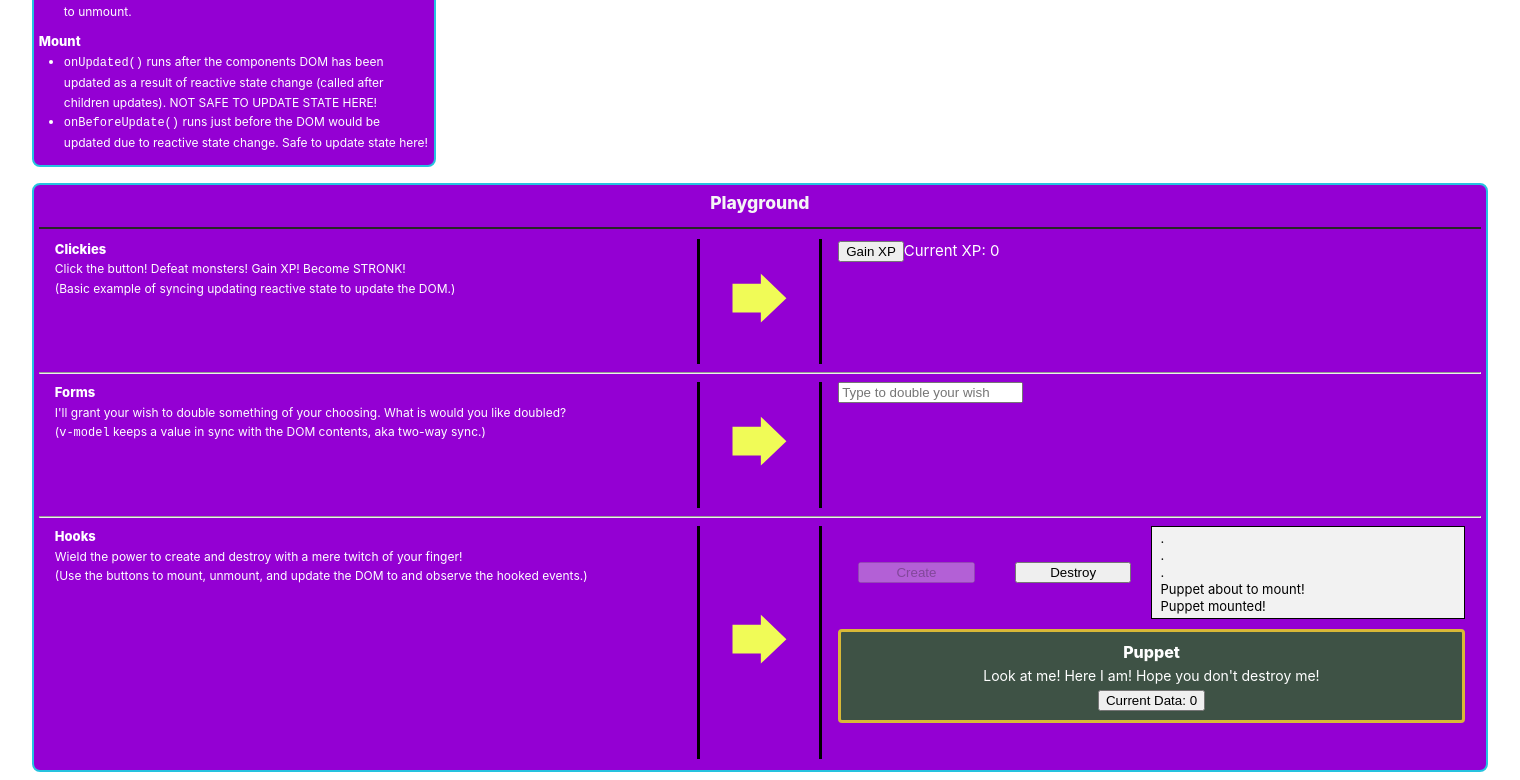
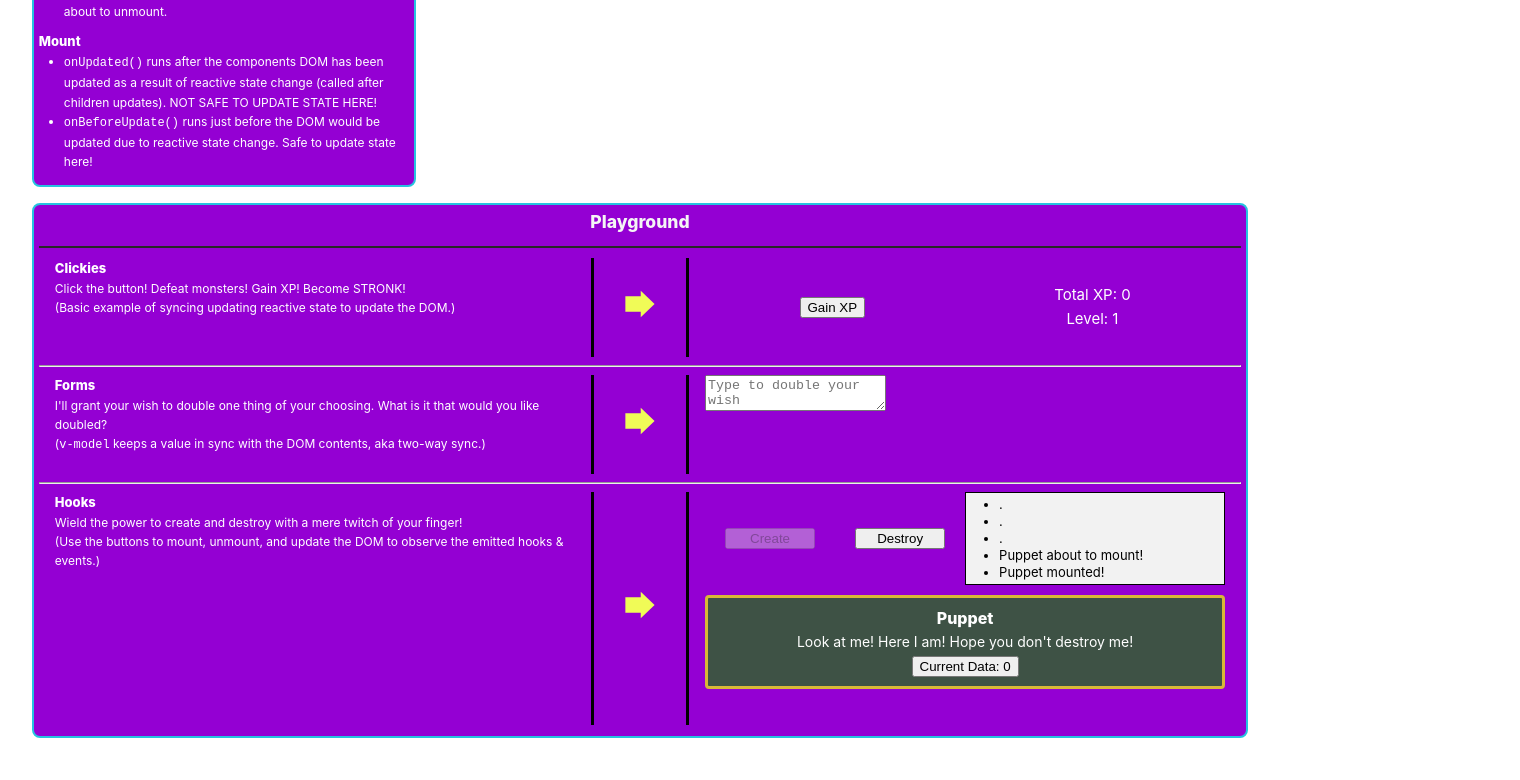
Before and after one commit to LinkofOrigin/Vue-Practice, a Vue app: page /refSheet in a window 1280 px wide. Shown: the part 811-1591 px from the top of the page, 1520 px wide, since content can reach past the window. After the commit the page ends 1557 px from the top, so only its background shows below. Built offline with nearby package versions, Linux system fonts and the light colour scheme; the HTML template or start-up script is replaced by a standard one.

Commit message:
Playground done

```diff
--- a/src/pages/refSheet/VueReference.vue
+++ b/src/pages/refSheet/VueReference.vue
@@ -13,25 +13,27 @@ import VueRendering from './rendering/VueRendering.vue';
         <VueComponents />
         <VueLifecycleHooks />
     </div>
-    <VuePlayground />
+    <div>
+        <VuePlayground />
+    </div>
 </template>
 
 <style scoped>
 .container {
     display: grid;
-    grid-template-columns: repeat(1, 1fr);
     column-gap: 2rem;
     row-gap: 1rem;
+    grid-template-columns: repeat(1, minmax(300px, 1fr));
 }
 
 @media (min-width: 640px) {
     .container {
-        grid-template-columns: repeat(2, 1fr);
+        grid-template-columns: repeat(2, minmax(300px, 1fr));
     }
 }
 @media (min-width: 1280px) {
     .container {
-        grid-template-columns: repeat(3, 1fr);
+        grid-template-columns: repeat(3, minmax(300px, 1fr));
     }
 }
 </style>
--- a/src/pages/refSheet/playground/VuePlayground.vue
+++ b/src/pages/refSheet/playground/VuePlayground.vue
@@ -1,14 +1,33 @@
 <script setup lang="ts">
-import { ref } from 'vue';
+import { computed, ref } from 'vue';
 import RefPanel from '../refComponents/RefPanel.vue';
 import RefPanelSection from '../refComponents/RefPanelSection.vue';
 import PlaygroundSideBySide from './PlaygroundSideBySide.vue';
 import HookPuppet from './HookPuppet.vue';
 
 // Button click to update ref value
-const currentXp = ref(0)
+const levelThresholds = [
+    Math.pow(2, 2), Math.pow(3, 2), Math.pow(4, 2), Math.pow(5, 2),
+    Math.pow(4, 3), Math.pow(5, 3), Math.pow(6, 3), Math.pow(7, 3),
+]
+const currentLevel = computed(() => {
+    let level = 1
+    let xpCounter = totalXp.value
+    let thresholdIndex = 0
+    while (xpCounter >= 0) {
+        xpCounter -= levelThresholds[thresholdIndex++]
+        if (xpCounter > 0) {
+            level++
+        }
+        else {
+            break
+        }
+    }
+    return level
+})
+const totalXp = ref(0)
 function increaseXp() {
-    currentXp.value++;
+    totalXp.value += Math.ceil(Math.random() * 10)
 }
 
 // Two-way sync model to keep a value in sync with the DOM
@@ -47,21 +66,31 @@ function destroyPuppet() {
                 </RefPanelSection>
             </template>
             <template v-slot:right>
-                <button @click="increaseXp">Gain XP</button>
-                <span>Current XP: {{ currentXp }}</span>
+                <div class="levelUpContainer">
+                    <div>
+                        <button @click="increaseXp">Gain XP</button>
+                    </div>
+                    <div>
+                        <p>Total XP: {{ totalXp }}</p>
+                        <p>Level: {{ currentLevel }}</p>
+
+                    </div>
+                </div>
             </template>
         </PlaygroundSideBySide>
         <hr>
         <PlaygroundSideBySide>
             <template v-slot:left>
                 <RefPanelSection title="Forms">
-                    <p>I'll grant your wish to double something of your choosing. What is would you like doubled?</p>
+                    <p>I'll grant your wish to double one thing of your choosing. What is it that would you like doubled?</p>
                     <p>(<code>v-model</code> keeps a value in sync with the DOM contents, aka two-way sync.)</p>
                 </RefPanelSection>
             </template>
             <template v-slot:right>
                 <div class="formModelContainer">
-                    <input v-model="formInput" placeholder="Type to double your wish" />
+                    <div>
+                        <textarea v-model="formInput" placeholder="Type to double your wish" />
+                    </div>
                     <p>{{ formInput }}</p>
                 </div>
             </template>
@@ -71,7 +100,7 @@ function destroyPuppet() {
             <template v-slot:left>
                 <RefPanelSection title="Hooks">
                     <p>Wield the power to create and destroy with a mere twitch of your finger!</p>
-                    <p>(Use the buttons to mount, unmount, and update the DOM to and observe the hooked events.)</p>
+                    <p>(Use the buttons to mount, unmount, and update the DOM to observe the emitted hooks & events.)</p>
                 </RefPanelSection>
             </template>
             <template v-slot:right>
@@ -83,7 +112,9 @@ function destroyPuppet() {
                         <button @click="destroyPuppet" :disabled="!showPuppet">Destroy</button>
                     </div>
                     <div class="hookTextContainer">
-                        <p class="hookControlsText" v-for="stackItem in hookStack">{{ stackItem }}</p>
+                        <ul>
+                        <li class="hookControlsText" v-for="stackItem in hookStack">{{ stackItem }}</li>
+                        </ul>
                     </div>
                 </div>
                 <div class="hookPuppetContainer">
@@ -102,11 +133,25 @@ function destroyPuppet() {
 </template>
 
 <style scoped>
+/* Reactive Styles */
+.levelUpContainer {
+    display: flex;
+    flex-direction: row;
+    height: 100%;
+}
+
+.levelUpContainer > div {
+    display: flex;
+    flex-direction: column;
+    place-content: center;
+    align-items: center;
+    flex-grow: 1;
+}
+
 /* Form Model Styles */
 .formModelContainer {
-    display: flex;
-    flex-direction: row;
-    align-items: center;
+    display: grid;
+    grid-template-columns: 1fr 1fr;
 }
 
 /* Hook Styles */
```
